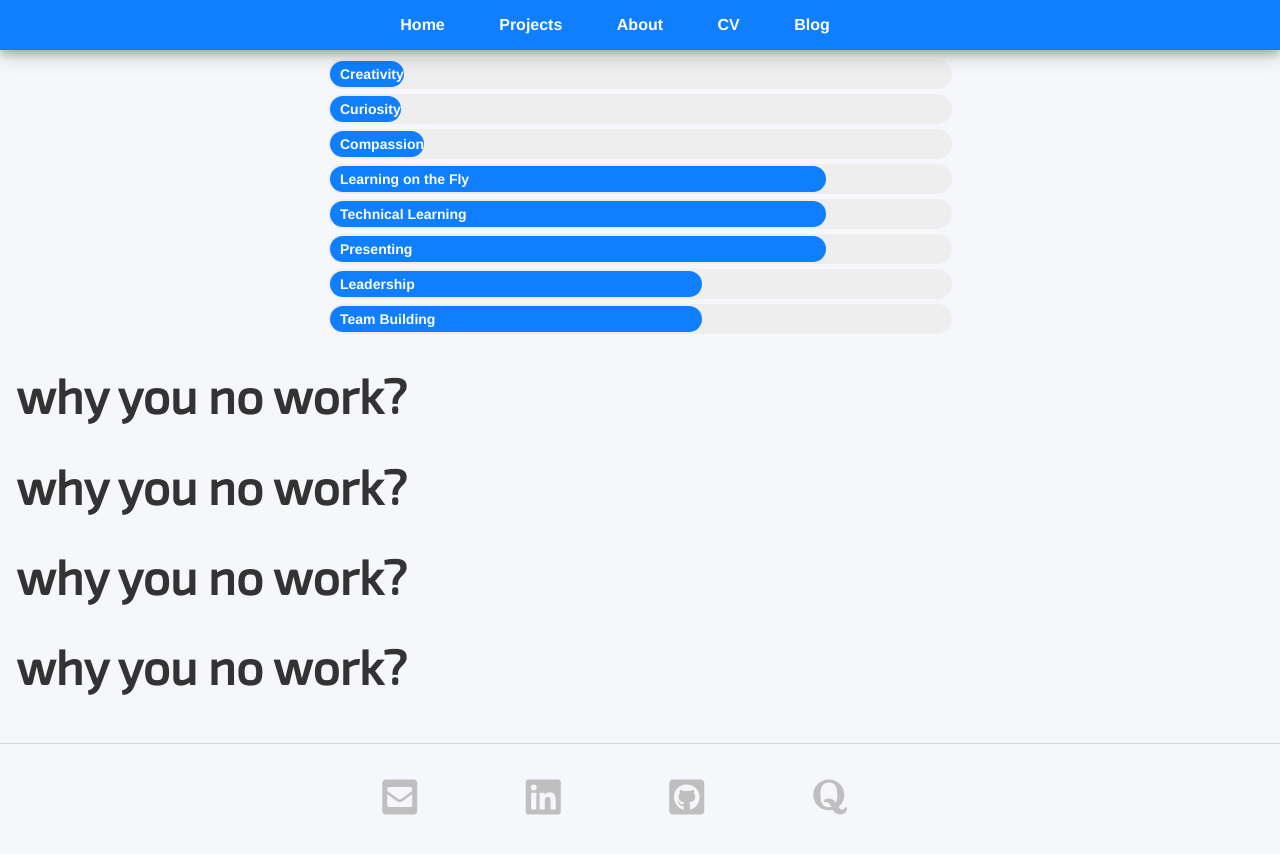
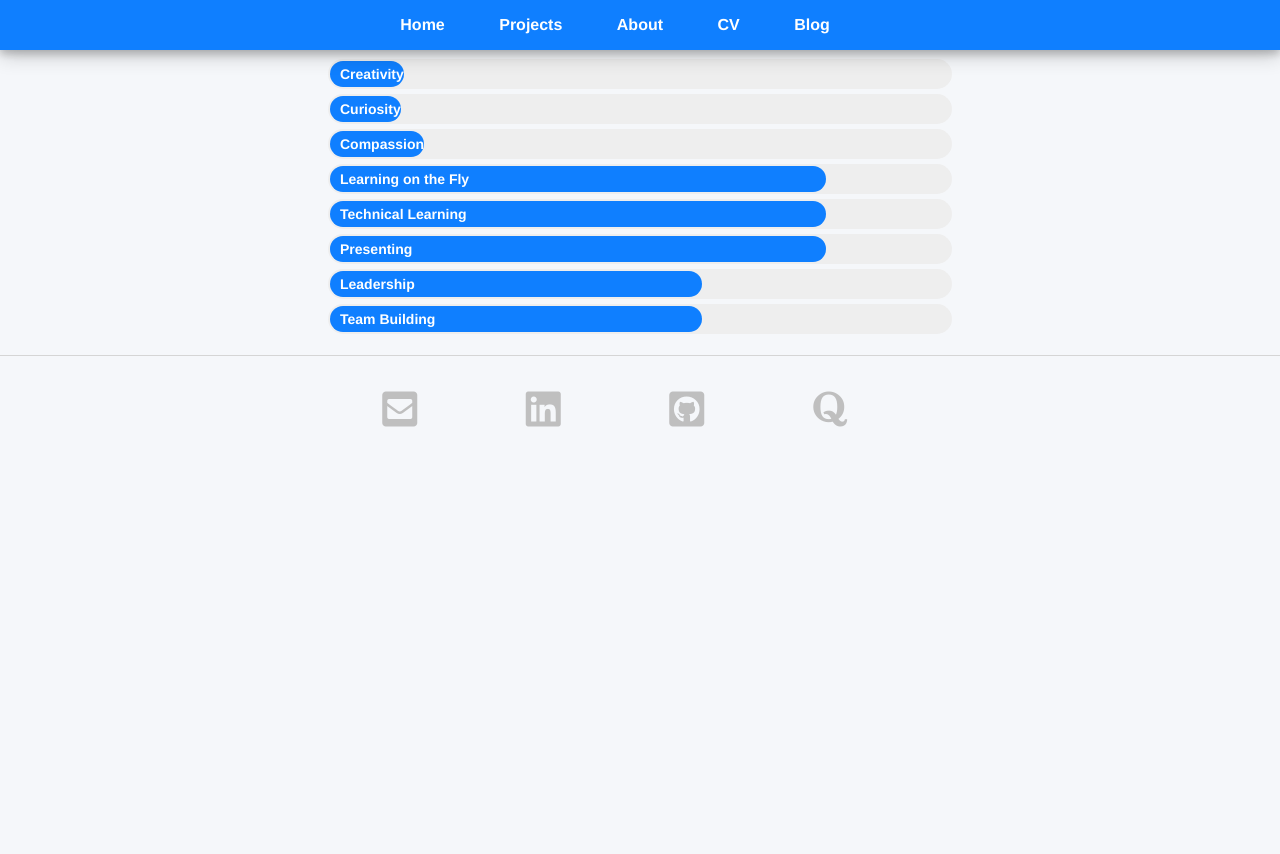
Before and after one commit to mayabenowitz/mayabenowitz.github.io, a Jekyll site: the page built from index.html, in a window 1280 px wide and 900 px high, scrolled down 2040 px. Shown: the top 854 px of the window. Built offline with Jekyll 4.4.1, drawn with Linux system fonts in a browser that asks for light colours; nearby versions of some CDN libraries; after the commit the page ends 2552 px from its top, so only the background shows below that.

Commit message:
Update index.html

```diff
--- a/index.html
+++ b/index.html
@@ -99,8 +99,3 @@ title: Maya Benowitz
     <div class="bar mid intermediate" data-skill="Team Building"></div>
 
   </div>
-
-    <h1>why you no work?</h1>
-    <h1>why you no work?</h1>
-    <h1>why you no work?</h1>
-    <h1>why you no work?</h1>
```
